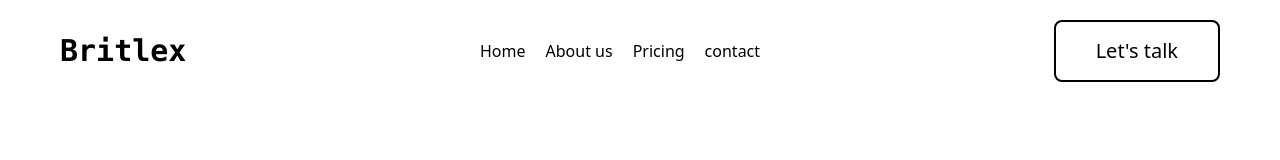
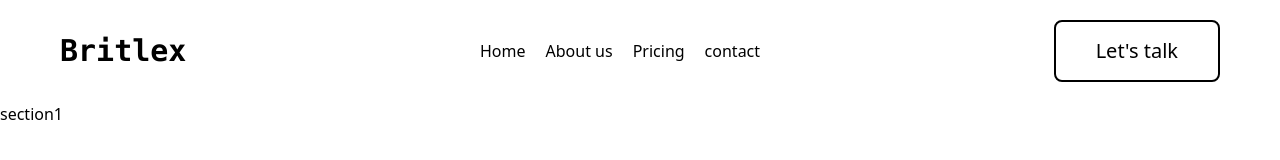
Before and after one commit to RahimovAbdurahmon/git, a website: page src/index.html in a window 1280 px wide. Drawn offline with nearby package versions, Linux system fonts and the light colour scheme; files that its build step writes are made by us from their sources.

Commit message:
section1 into a header created by sectionHeader

```diff
--- a/src/index.html
+++ b/src/index.html
@@ -21,6 +21,9 @@
             <button class="hidden lg:block py-[15px] px-[40px] border-[2px] border-black rounded-lg border-solid text-xl">Let's talk</button>
             <img class="block lg:hidden" src="./assets/Group 28 (7).png" alt="">
         </nav>
+        <section>
+            <h1>section1</h1>
+        </section>
     </header>
 </body>
 </html>
```
